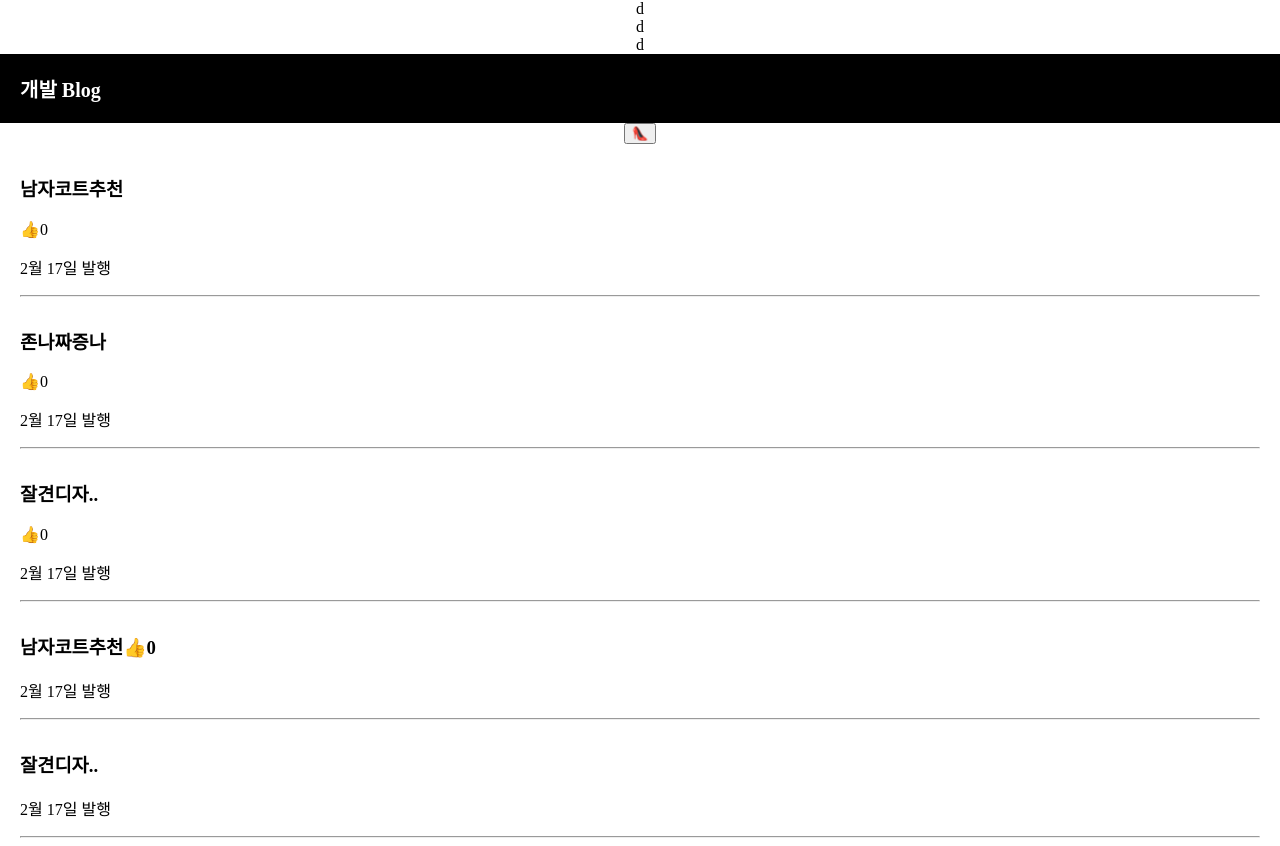
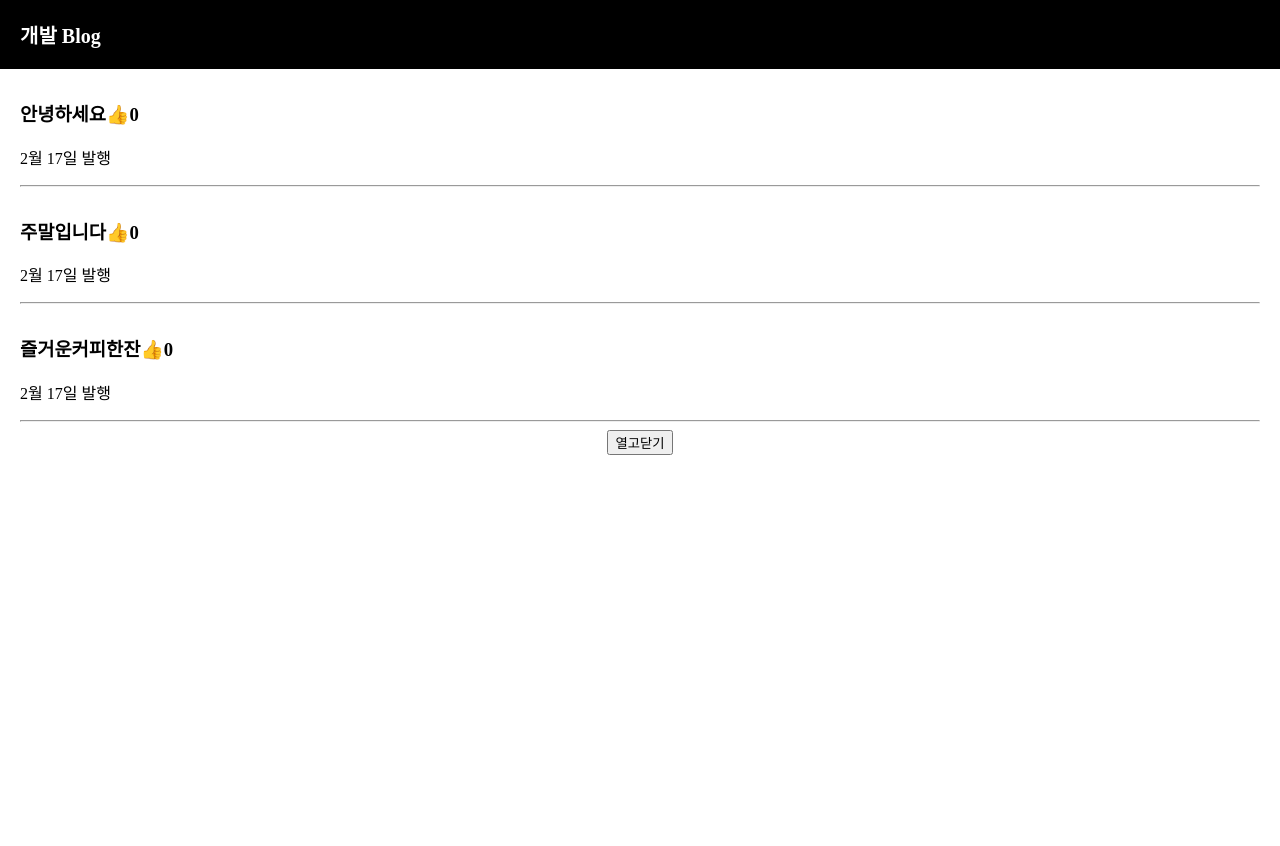
Before and after one commit to jhunderdog/ReactProject-blog, a React (Create React App) app: page / in a window 1280 px wide. Shown: the top 846 px of the page. After the commit the page ends 800 px from the top, so only its background shows below. Built offline with nearby package versions, Linux system fonts and the light colour scheme.

Commit message:
props new page

```diff
--- a/src/App.js
+++ b/src/App.js
@@ -5,59 +5,30 @@ import logo from "./logo.svg";
 import "./App.css";
 
 function App() {
-  function 반복된UI() {
-    var 어레이 = [];
-    for (var i = 0; i < 3; i++) {
-      어레이.push(<div>d</div>);
-    }
-    return 어레이;
-  }
+  let [글제목, 글제목변경] = useState([
+    "안녕하세요",
+    "주말입니다",
+    "즐거운커피한잔",
+  ]);
+  let [따봉, 따봉변경] = useState(0);
+  let [modal, modal변경] = useState(false);
+  let [누른제목, 누른제목변경] = useState(0);
 
-  let [글제목, 글제목변경] = useState([
-    "남자코트추천",
-    "존나짜증나",
-    "잘견디자..",
-  ]);
-  let posts = "강남 고기 맛집";
-  let [따봉, 따봉변경] = useState(0);
-  function 제목바꾸기() {
-    var newArray = [...글제목];
-    newArray[0] = "여자코트추천";
-    글제목변경(newArray);
-  }
-  let [modal, modal변경] = useState(false);
-  var 어레이 = [2, 3, 4];
-  var 뉴어레이 = 어레이.map(function (a) {
-    return a * 2;
-  });
-  console.log(뉴어레이);
   return (
     <div className="App">
-      {반복된UI()}
       <div className="black-nav">
         <div>개발 Blog</div>
       </div>
-      <button onClick={제목바꾸기}>👠</button>
-      {글제목.map((글) => {
+
+      {글제목.map((글, i) => {
         return (
           <div className="list">
-            <h3>{글}</h3>
-            <span
+            <h3
               onClick={() => {
-                따봉변경(따봉 + 1);
+                누른제목변경(i);
               }}
             >
-              👍
-            </span>
-            {따봉}
-            <p>2월 17일 발행</p>
-            <hr />
-          </div>
-        );
-      })}
-      <div className="list">
-        <h3>
-          {글제목[0]}
+              {글}
               <span
                 onClick={() => {
                   따봉변경(따봉 + 1);
@@ -70,19 +41,20 @@ function App() {
             <p>2월 17일 발행</p>
             <hr />
           </div>
+        );
+      })}
 
-      <div className="list">
-        <h3
+      <button
         onClick={() => {
           modal변경(!modal);
         }}
       >
-          {글제목[2]}
-        </h3>
-        <p>2월 17일 발행</p>
-        <hr />
-      </div>
-      {modal === true ? <Modal 글제목={글제목}></Modal> : null}
+        열고닫기
+      </button>
+
+      {modal === true ? (
+        <Modal 글제목={글제목} 누른제목={누른제목}></Modal>
+      ) : null}
     </div>
   );
 }
@@ -91,7 +63,7 @@ function Modal(props) {
   return (
     <>
       <div className="modal">
-        <h2>{props.글제목[1]}</h2>
+        <h2>{props.글제목[props.누른제목]}</h2>
         <p>날짜</p>
         <p>상세내용</p>
       </div>
```
Lines whose indentation alone changed are shown as unchanged.
